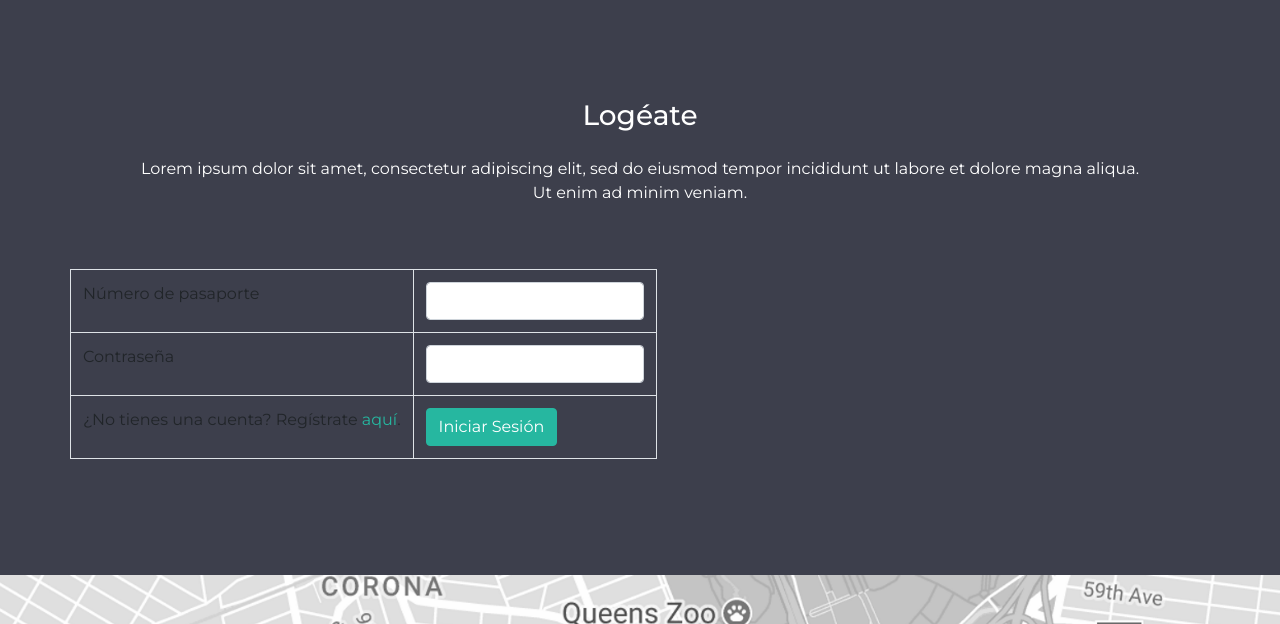
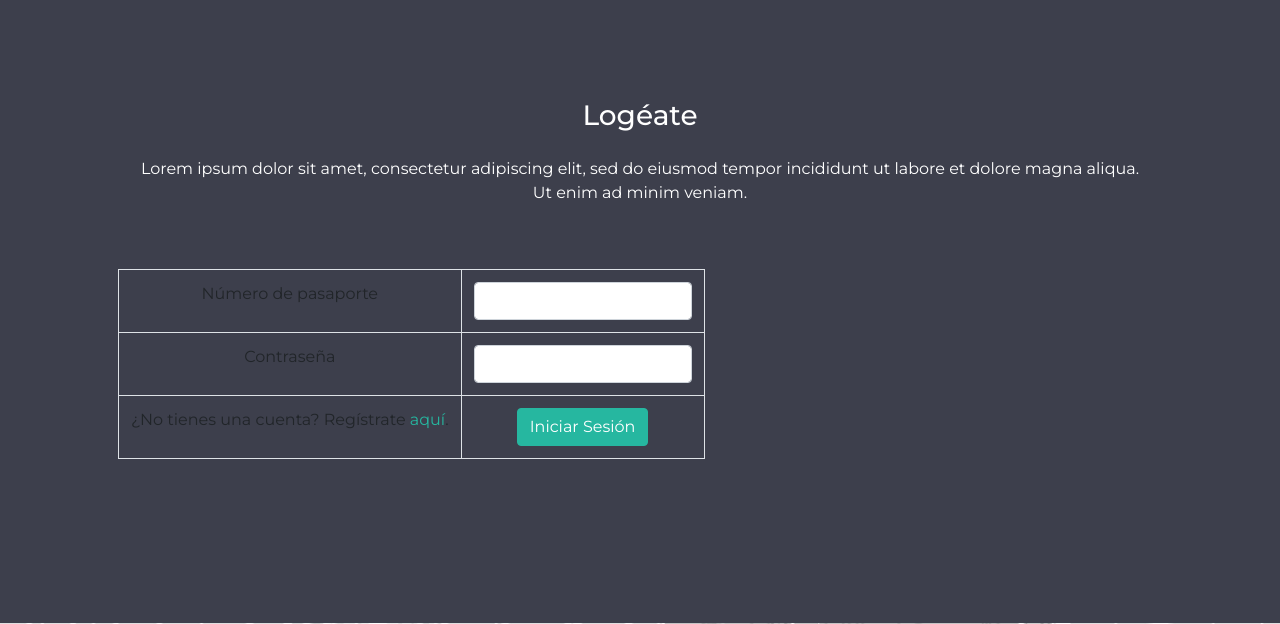
Before and after one commit to macavarelau/Proyecto_BBDD, a PHP site: page /nuevo_template/index.php in a window 1280 px wide. Shown: the part 801-1425 px from the top of the page. Run offline with PHP 8.4, Linux system fonts and the light colour scheme; some libraries are stand-ins or nearby versions.

Commit message:
template

```diff
--- a/Sites/nuevo_template/index.php
+++ b/Sites/nuevo_template/index.php
@@ -45,7 +45,7 @@
     <div class="h3 pb-3 text-center text-white" data-aos="fade-up">Logéate</div>
     <p class="px-5 pb-5 text-center text-white" data-aos="fade-up">Lorem ipsum dolor sit amet, consectetur adipiscing elit, sed do eiusmod tempor incididunt ut labore et dolore magna aliqua. Ut enim ad minim veniam.</p>
     <div class="row" data-aos="flip-left">
-      <form action="<?php echo htmlspecialchars($_SERVER["PHP_SELF"]);?>" method="post">
+      <form class="px-5 pb-5 text-center text-whiteaction=" <?php echo htmlspecialchars($_SERVER["PHP_SELF"]);?>" method="post">
         <table class='table table-hover table-bordered table-center'>
             <tr>
                 <td>Número de pasaporte</td>
```
